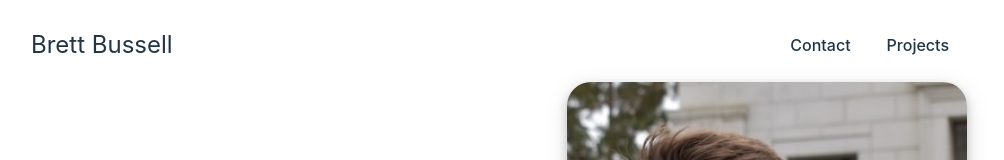
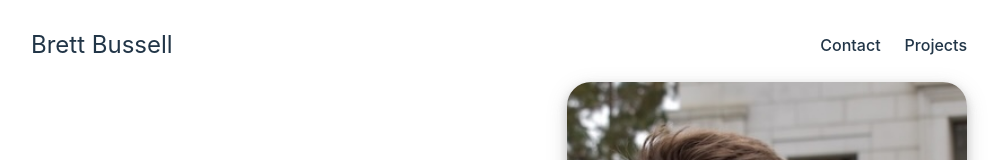
Before and after one commit to sourdoughbredd/personal-website, a React (Vite) app: page / in a window 1280 px wide. Shown: the top 160 px of the page, without its empty margins (141-1145 px from the left). Built offline with nearby package versions, Linux system fonts and the light colour scheme.

Commit message:
Adjust header link spacing

```diff
--- a/src/components/Header.module.css
+++ b/src/components/Header.module.css
@@ -19,11 +19,13 @@
 .header .nav ul {
   margin: 0;
   display: flex;
+  justify-content: space-between;
+  gap: 24px;
 }
 
 .header .nav li {
   list-style: none;
-  padding: 0 18px;
+  /* padding: 0 18px; */
 }
 
 .header a {
```
